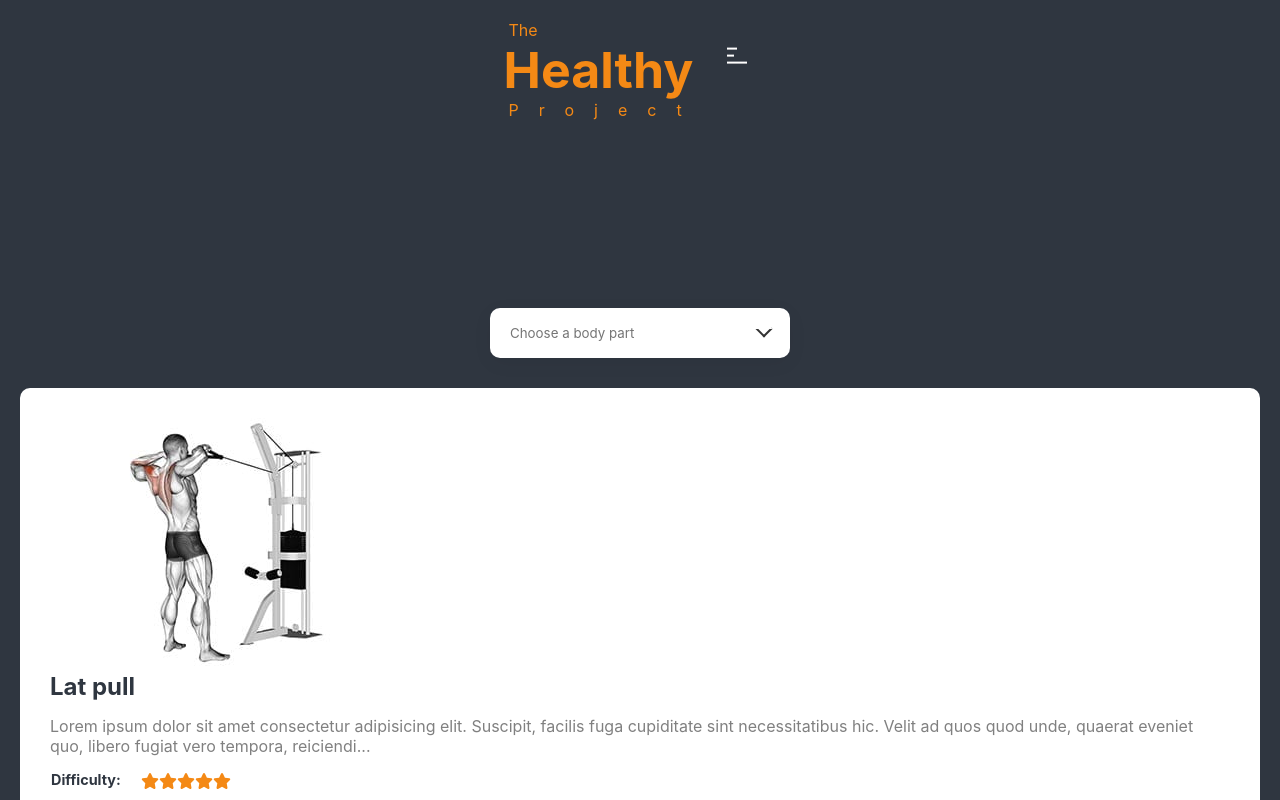
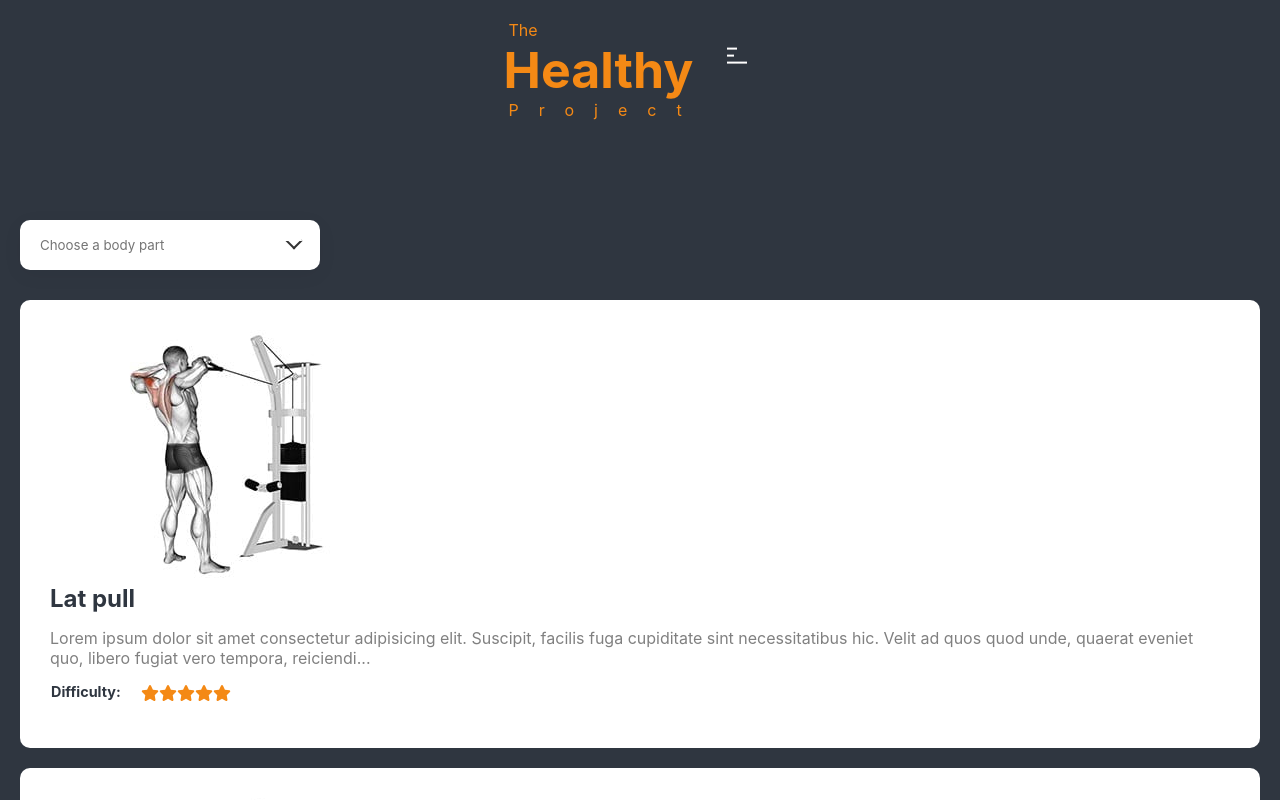
Before and after one commit to lcsaloonn/Health-react, a React (Create React App) app in the folder health-react/: page /exercices in a window 1280 px wide. Shown: the top 800 px of the page. Built offline with nearby package versions, Linux system fonts and the light colour scheme.

Commit message:
refactor css

```diff
--- a/health-react/src/components/forms/elements/dropdown/dropdowicon.scss
+++ b/health-react/src/components/forms/elements/dropdown/dropdowicon.scss
@@ -1,8 +1,3 @@
-.t {
-  display: flex;
-  justify-content: center;
-}
-
 .dropdown {
   position: relative;
   margin-top: 100px;
@@ -26,7 +21,7 @@
 
   &.active {
     .option {
-      //display: block;
+      display: block;
       height: 200px;
     }
     &::before {
--- a/health-react/src/components/forms/elements/dropdown/dropdownIcon.tsx
+++ b/health-react/src/components/forms/elements/dropdown/dropdownIcon.tsx
@@ -28,7 +28,6 @@ const DropDownListIcon = ({
   };
 
   return (
-    <div className="t">
     <div className="dropdown" onClick={() => dropdown()}>
       <input type="text" className="textbox" placeholder={title} readOnly />
       <div className="option">
@@ -43,7 +42,6 @@ const DropDownListIcon = ({
         ))}
       </div>
     </div>
-    </div>
   );
 };
 export default DropDownListIcon;
```
Lines whose indentation alone changed are shown as unchanged.
